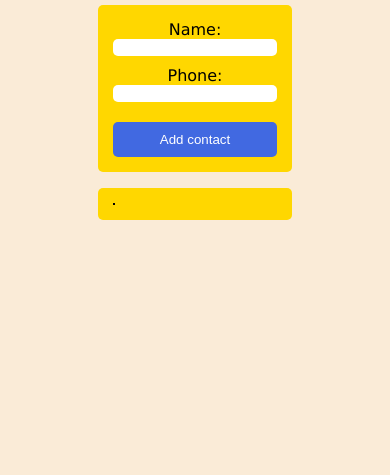
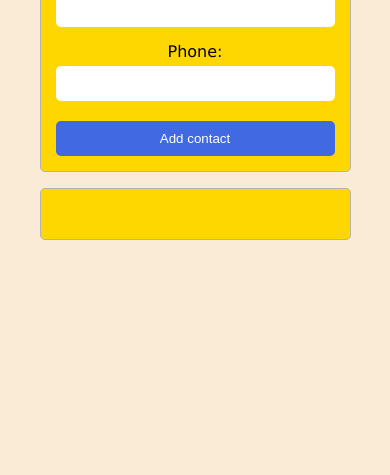
Before and after one commit to aceaalina/phone-book-html-css-js, a plain HTML site: page index.html in a window 390 px wide. Shown: the part 369-844 px from the top of the page. Drawn offline with Linux system fonts and the light colour scheme.

Commit message:
Fixed editing functionality and improved styling for responsiveness on mobile and tablet devices.

```diff
--- a/app.js
+++ b/app.js
@@ -115,10 +115,10 @@ function handleTableActions(e) {
     e.target.parentElement.parentElement.remove();
   } else if (e.target.classList.contains("fa-pen-to-square")) {
     tableRowToBeEdited = e.target.parentElement.parentElement;
-    const name = tableRowToBeEdited.querySelector("td:nth-child(1)").innerHtml;
+    const name = tableRowToBeEdited.querySelector("td:nth-child(1)").innerHTML;
     console.log(name);
     const phoneNumber =
-      tableRowToBeEdited.querySelector("td:nth-child(2)").innerHtml;
+      tableRowToBeEdited.querySelector("td:nth-child(2)").innerHTML;
     console.log(phoneNumber);
 
     nameInputElement.value = name;
@@ -141,8 +141,8 @@ function editContact() {
     return;
   }
 
-  tableRowToBeEdited.querySelector("td:nth-child(1)").innerHtml = name;
-  tableRowToBeEdited.querySelector("td:nth-child(2)").innerHtml = phoneNumber;
+  tableRowToBeEdited.querySelector("td:nth-child(1)").innerHTML = name;
+  tableRowToBeEdited.querySelector("td:nth-child(2)").innerHTML = phoneNumber;
 
   addOrEditContactButton.innerHTML = "Add contact";
   addOrEditContactButton.classList.remove("edit-contact-btn");
--- a/style.css
+++ b/style.css
@@ -18,12 +18,19 @@ body {
   gap: 20px;
   justify-content: center;
 }
+
 .input-container {
   background-color: gold;
   margin: 0 100px;
   padding: 30px;
   border-radius: 5px;
 }
+
+label {
+  display: inline-block;
+  padding: 5px 10px;
+}
+
 .inputs input {
   border: none;
   height: 120%;
@@ -33,6 +40,7 @@ body {
 .add {
   margin-top: 20px;
 }
+
 .btn {
   background-color: royalblue;
   border: none;
@@ -49,14 +57,32 @@ body {
   border-radius: 5px;
   margin-top: 10px;
 }
+
 #phone-book-table {
-  border: 1px solid black;
+  padding: 10px 5px;
+  width: 100%;
 }
+
+thead,
+th {
+  padding: 10px 5px;
+}
+td {
+  text-align: center;
+}
+
 @media only screen and (max-width: 768px) {
+  .container {
+    width: 90%;
+  }
+
   .input-container,
   .table {
-    margin: 0 50px;
-    padding: 20px;
+    margin: 0 20px;
+    padding: 15px;
+    border-collapse: collapse;
+    border: 1px solid rgb(182, 178, 178);
+    border-radius: 5px;
   }
 
   .inputs {
@@ -65,11 +91,26 @@ body {
   }
 }
 
+.inputs input {
+  width: 100%;
+  height: auto;
+  border: none;
+  padding: 10px 40px;
+  border-radius: 5px;
+}
+
 @media only screen and (max-width: 480px) {
+  .container {
+    width: 90%;
+  }
+
   .input-container,
   .table {
     margin: 0 20px;
     padding: 15px;
+    border-collapse: collapse;
+    border: 1px solid rgb(182, 178, 178);
+    border-radius: 5px;
   }
 
   .inputs {
@@ -80,8 +121,14 @@ body {
   .inputs input {
     width: 100%;
     height: auto;
+    border: none;
+    padding: 10px 40px;
+    border-radius: 5px;
   }
 
+  #phone-book-table {
+    width: 90%;
+  }
   .btn {
     width: 100%;
   }
```
